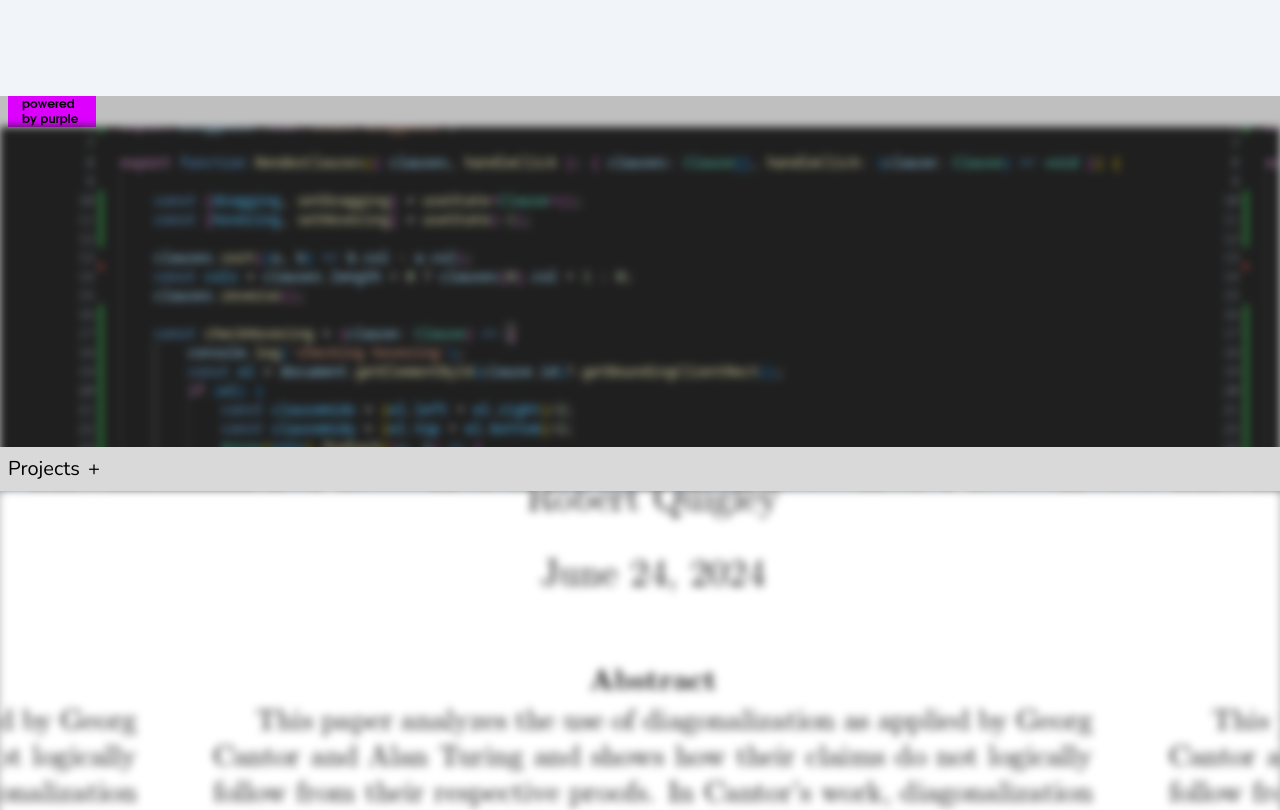
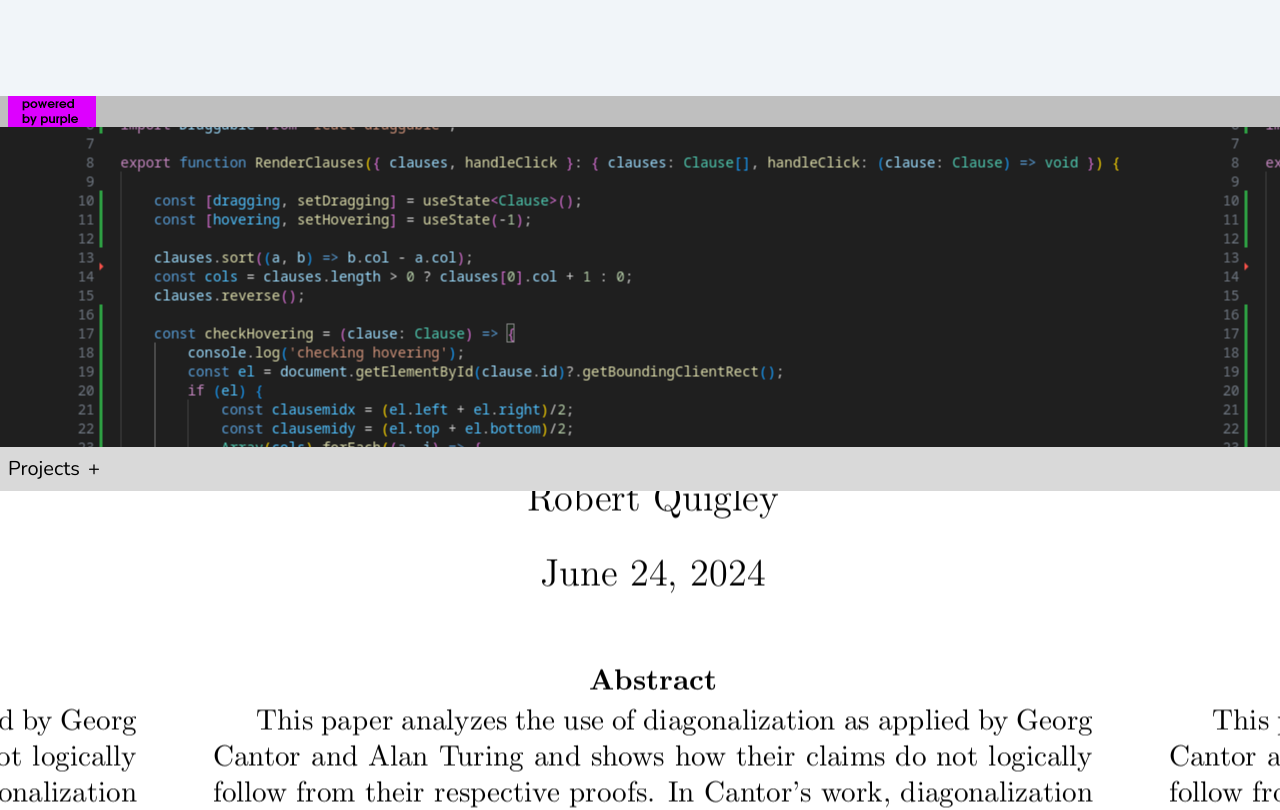
Before and after one commit to Quiggleson/portfolio, a Next.js app: page / in a window 1280 px wide. Shown: the part 600-1410 px from the top of the page. Built offline with nearby package versions, Linux system fonts and the light colour scheme.

Commit message:
unblur when preview in view

```diff
--- a/app/components/preview.tsx
+++ b/app/components/preview.tsx
@@ -1,6 +1,7 @@
 'use client';
 
 import { useState } from "react";
+import { useInView } from "react-intersection-observer";
 
 const basePath = process.env.NEXT_PUBLIC_ROOT_PATH;
 
@@ -15,10 +16,11 @@ export interface PreviewProps {
 export default function Preview({ props }: { props: PreviewProps }) {
 
     const [expanded, setExpanded] = useState(false);
+    const { ref, inView, entry } = useInView();
 
     return (
         <div className="relative group text-xl">
-            <div className="absolute inset-0 bg-fixed bg-center blur-sm group-hover:blur-none transition-filter ease-in-out duration-500" style={{ backgroundImage: "url(" + props.picture + ")" }}>
+            <div ref={ref} className={"absolute inset-0 bg-fixed bg-center transition-filter ease-in-out duration-500 " + (inView ? 'blur-none' : 'blur-sm')}  style={{ backgroundImage: "url(" + props.picture + ")" }}>
             </div>
             <div className="relative z-10 w-full">
                 <button onClick={() => setExpanded(!expanded)} className="w-full h-full">
--- a/app/projects/preview.tsx
+++ b/app/projects/preview.tsx
@@ -1,6 +1,7 @@
 'use client';
 
 import { useState } from "react";
+import { useInView } from "react-intersection-observer";
 
 const basePath = process.env.NEXT_PUBLIC_ROOT_PATH;
 
@@ -18,11 +19,12 @@ export interface PreviewProps {
 export default function Preview({ props }: { props: PreviewProps }) {
 
     const [expanded, setExpanded] = useState(false);
+    const { ref, inView, entry } = useInView();
 
     return (
         <div className="justify-center flex">
             <div className="relative group text-xl w-[90vw]">
-                <div className="absolute inset-0 bg-fixed bg-center blur-sm group-hover:blur-none transition-filter ease-in-out duration-500" style={{ backgroundImage: "url(" + props.image + ")" }}>
+                <div ref={ref} className={"absolute inset-0 bg-fixed bg-center transition-filter ease-in-out duration-500 " + (inView ? 'blur-none' : 'blur-sm')} style={{ backgroundImage: "url(" + props.image + ")" }}>
                 </div>
                 <div className="relative z-10 w-full">
                     <button onClick={() => setExpanded(!expanded)} className="w-full h-full">
--- a/package.json
+++ b/package.json
@@ -15,6 +15,7 @@
     "react": "^18",
     "react-dom": "^18",
     "react-draggable": "^4.4.6",
+    "react-intersection-observer": "^9.16.0",
     "react-pdf": "^9.1.0"
   },
   "devDependencies": {
```
Also changed, not shown: 1 other file (tests, documents, lock files or other folders).
